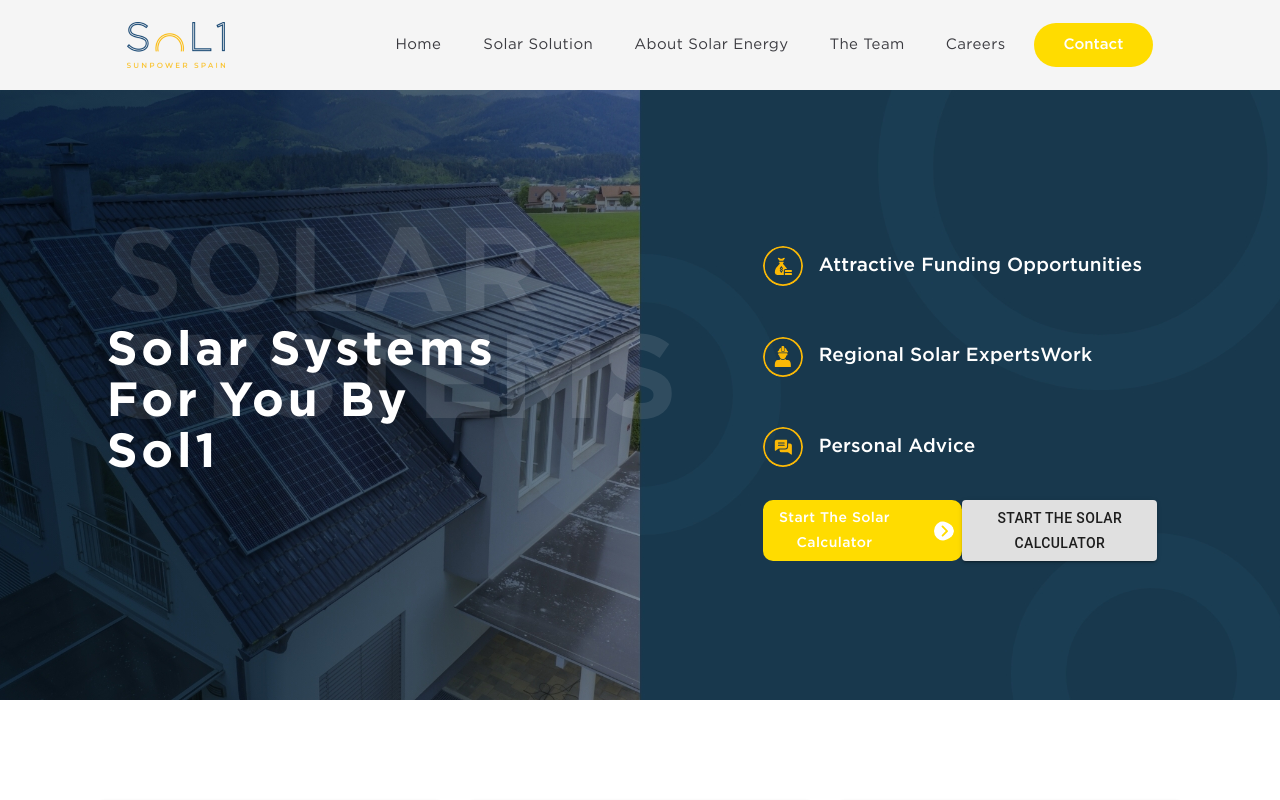
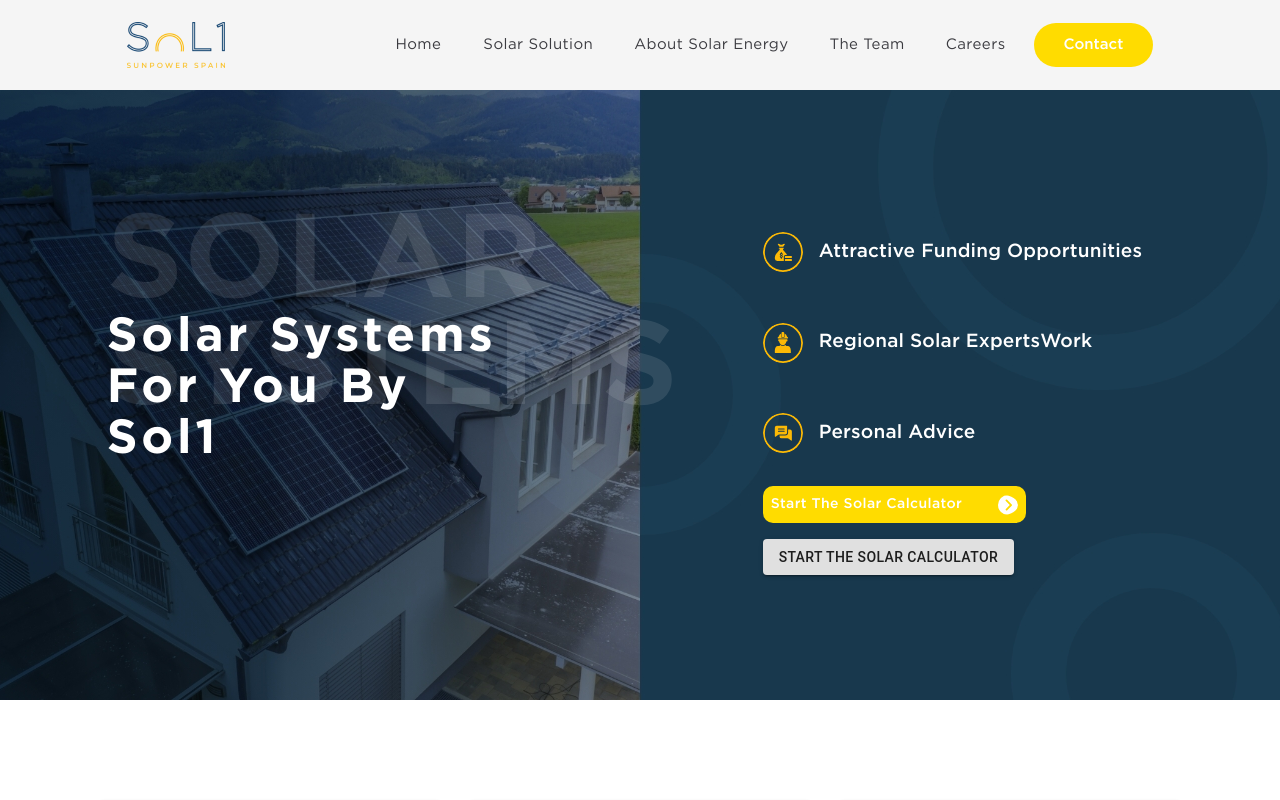
Before and after one commit to Nayeemr45/solar, a React (Create React App) app: page / in a window 1280 px wide. Shown: the top 800 px of the page. Built offline with nearby package versions, Linux system fonts and the light colour scheme.

Commit message:
Update Section1.js

```diff
--- a/src/components/Sections/Section1.js
+++ b/src/components/Sections/Section1.js
@@ -84,7 +84,10 @@ const Section1 = () => {
                     <Avatar src={Icon4} className="icon"></Avatar>
                   </ListItemAvatar>
                 </Button>
-                <Button variant="contained">Start The Solar Calculator</Button>
+
+              </ListItem>
+              <ListItem>
+              <Button variant="contained">Start The Solar Calculator</Button>
 
               </ListItem>
             </List>
```
